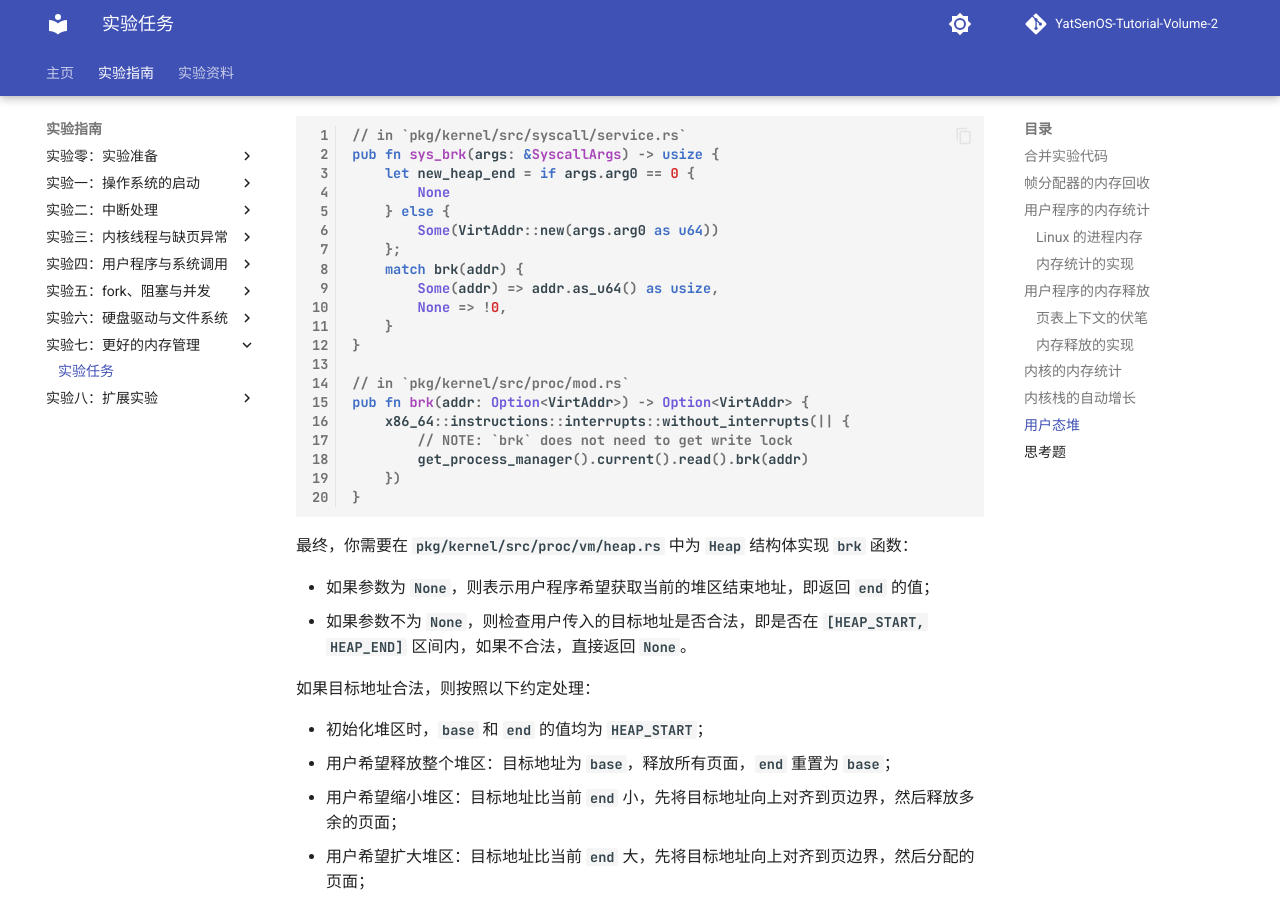
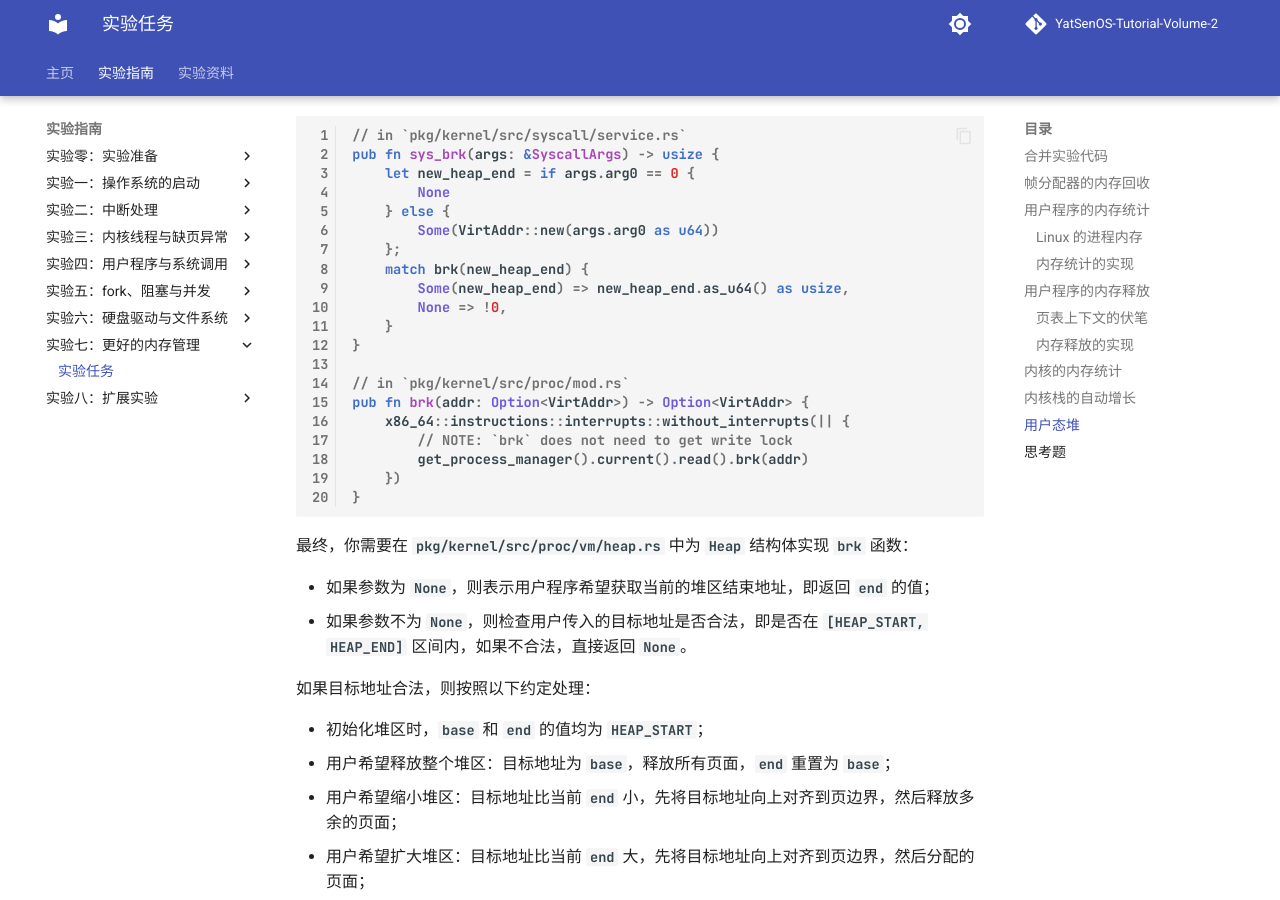
Before and after one commit to YatSenOS/YatSenOS-Tutorial-Volume-2, an MkDocs documentation site: the page built from docs/labs/0x07/tasks.md, in a window 1280 px wide and 900 px high, scrolled down 17627 px. Built offline with MkDocs 1.6.1 and Material for MkDocs 9.7.7, drawn with Linux system fonts in a browser that asks for light colours; comment, search, counter and statistics services are not loaded.

Commit message:
fix(lab/7): typo (#40)

```diff
--- a/docs/labs/0x07/tasks.md
+++ b/docs/labs/0x07/tasks.md
@@ -799,8 +799,8 @@ pub fn sys_brk(args: &SyscallArgs) -> usize {
     } else {
         Some(VirtAddr::new(args.arg0 as u64))
     };
-    match brk(addr) {
-        Some(addr) => addr.as_u64() as usize,
+    match brk(new_heap_end) {
+        Some(new_heap_end) => new_heap_end.as_u64() as usize,
         None => !0,
     }
 }
```
